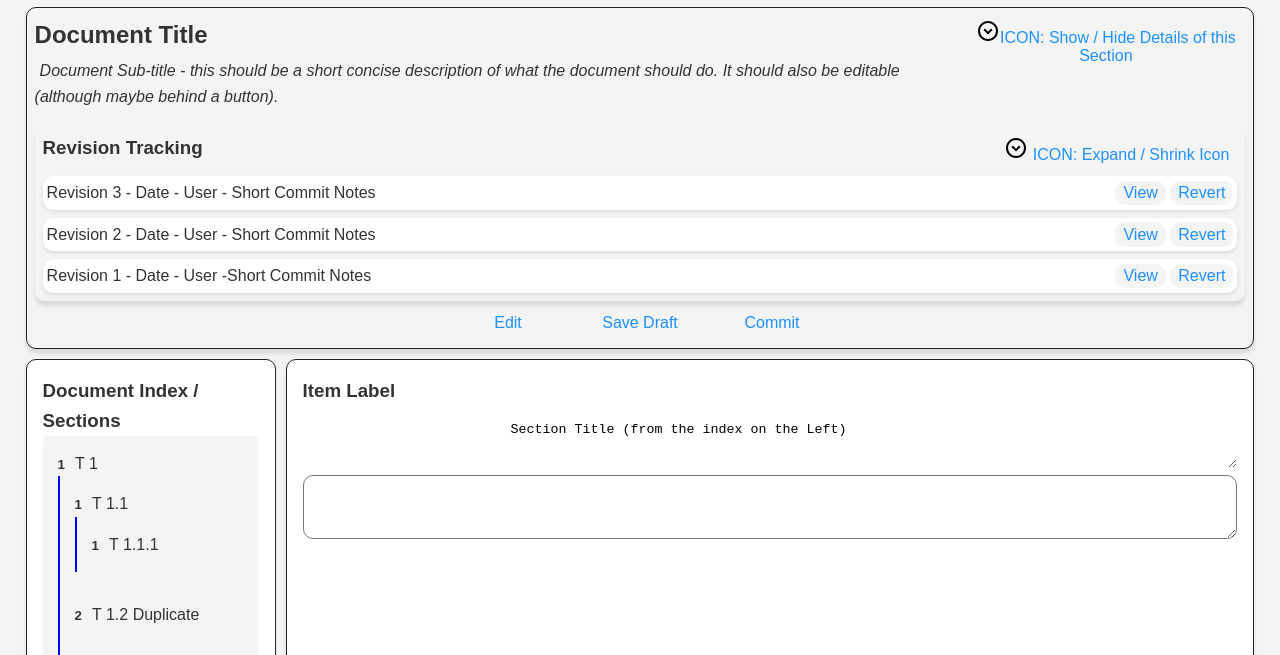
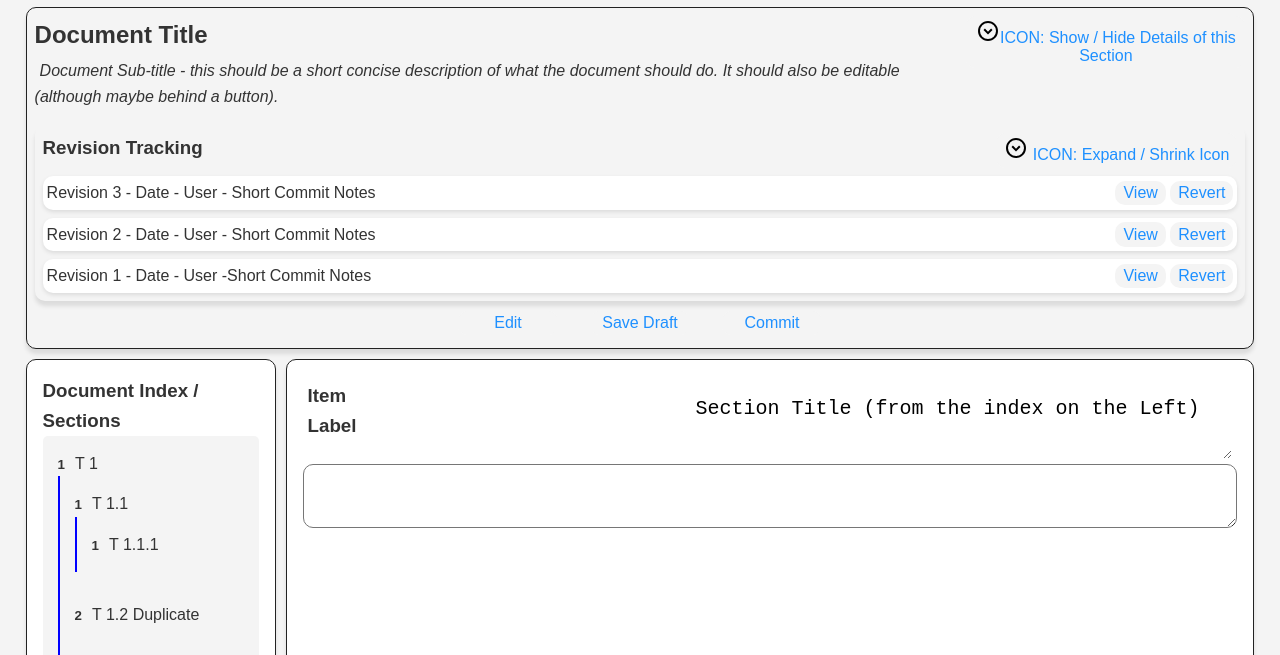
Before and after one commit to harlodx/Document-Learning-Management-System, a website with bundled scripts: page index.html in a window 1280 px wide. Shown: the part 95-750 px from the top of the page. Built offline with nearby package versions, Linux system fonts and the light colour scheme.

Commit message:
some work on the styles relating to the main document editing area - item label and section tile

```diff
--- a/css/styles.css
+++ b/css/styles.css
@@ -188,7 +188,16 @@ textarea {
 
 #contentTitle {
     border: none;
+    font-size: x-large;
     /* justify-content: start; */
+}
+
+.content-title-container {
+    display: flex;
+    justify-content: space-between;
+    align-items: start;
+    margin: 5px;
+
 }
 
 
--- a/index.html
+++ b/index.html
@@ -141,7 +141,7 @@
         <!-- Main Document Content Area -->
         <section class="document-content">
             <form id="contentForm" class="section 1" action="">
-                <span>
+                <span class="content-title-container">
                     <h3 id="contentID">Item Label</h3>
                     <textarea id="contentTitle">
                         Section Title (from the index on the Left)
```
Also changed, not shown: js/script.js (+4 -9 lines).
